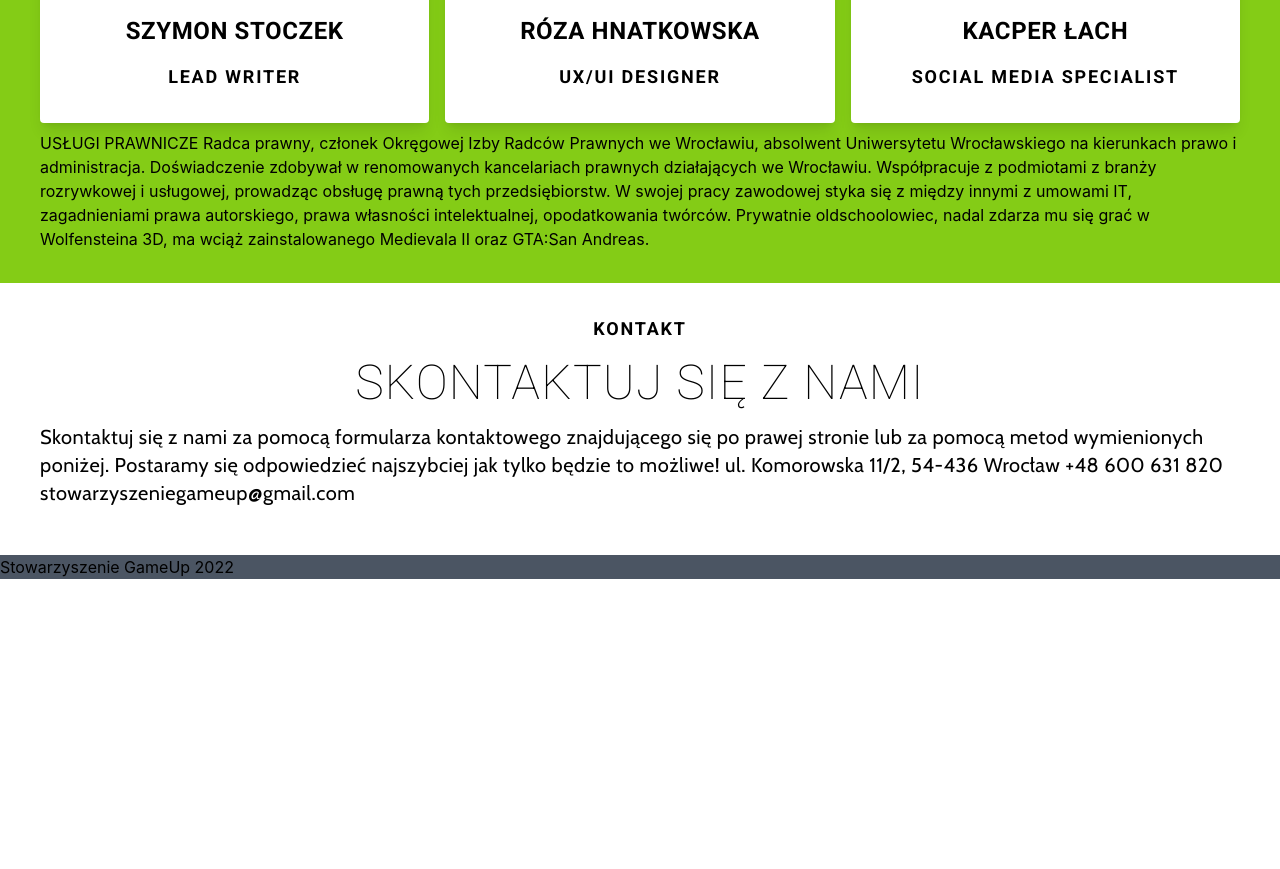
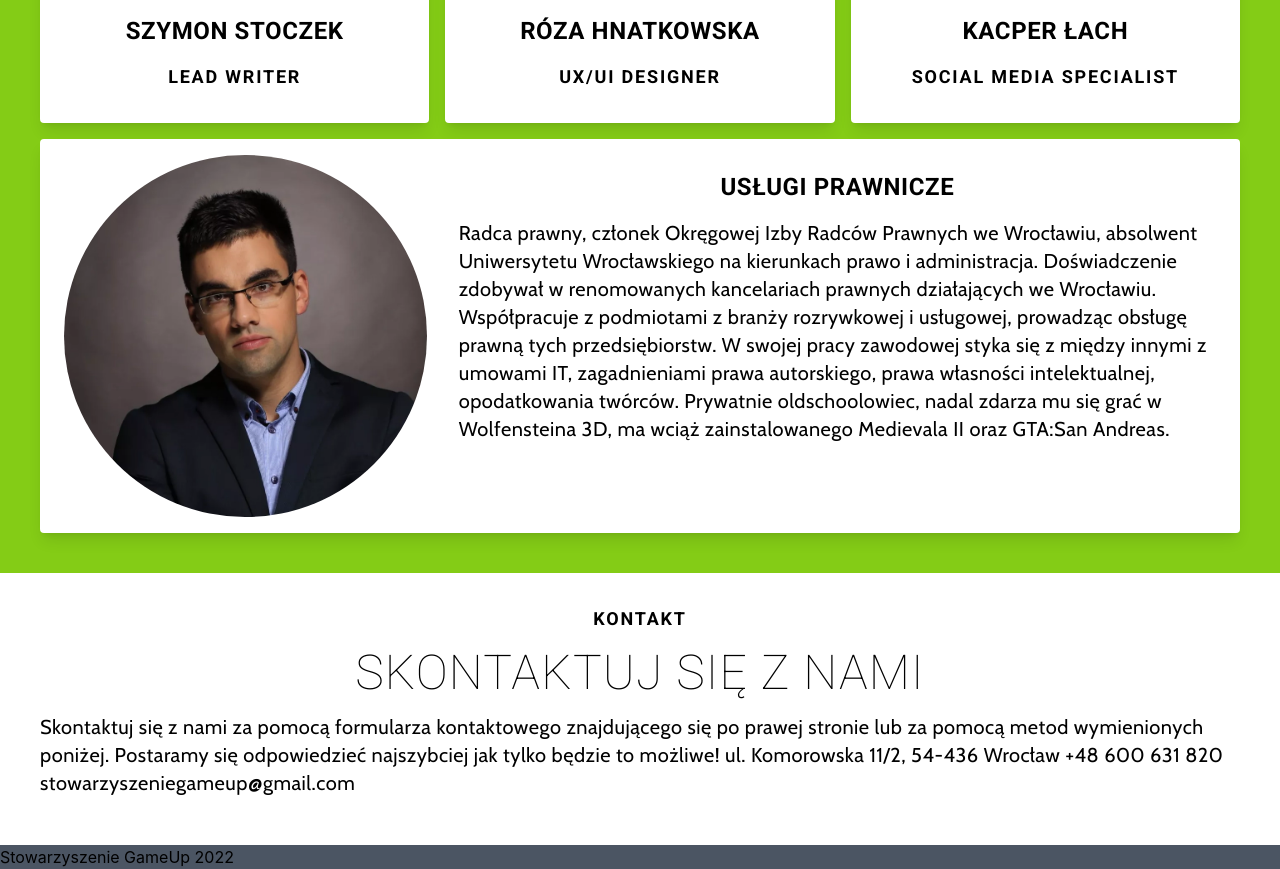
Before and after one commit to stowarzyszenie-gameup/gameup-website, a Next.js app: page / in a window 1280 px wide. Shown: the part 3160-4029 px from the top of the page. Before the commit the page ends 3739 px from the top, so only its background shows below. Built offline with nearby package versions, Linux system fonts and the light colour scheme.

Commit message:
Team section - law update

```diff
--- a/components/Team/index.tsx
+++ b/components/Team/index.tsx
@@ -1,6 +1,7 @@
 /* eslint-disable @next/next/no-img-element */
 import React from "react";
 import { H2, H3, H4 } from "../TextElements/headers";
+import { P } from "../TextElements/paragraph";
 import {
   adamPhoto,
   kacperPhoto,
@@ -8,6 +9,7 @@ import {
   rozaPhoto,
   szymonMakuchPhoto,
   szymonStoczekPhoto,
+  prawnikPhoto,
 } from "./images";
 
 import TeamCard from "./TeamCard";
@@ -61,17 +63,27 @@ const Team = () => {
             />
           ))}
         </ul>
-        <div>
-          USŁUGI PRAWNICZE Radca prawny, członek Okręgowej Izby Radców Prawnych
-          we Wrocławiu, absolwent Uniwersytetu Wrocławskiego na kierunkach prawo
-          i administracja. Doświadczenie zdobywał w renomowanych kancelariach
-          prawnych działających we Wrocławiu. Współpracuje z podmiotami z branży
-          rozrywkowej i usługowej, prowadząc obsługę prawną tych
-          przedsiębiorstw. W swojej pracy zawodowej styka się z między innymi z
-          umowami IT, zagadnieniami prawa autorskiego, prawa własności
-          intelektualnej, opodatkowania twórców. Prywatnie oldschoolowiec, nadal
-          zdarza mu się grać w Wolfensteina 3D, ma wciąż zainstalowanego
-          Medievala II oraz GTA:San Andreas.
+        <div className="grid grid-cols-1 lg:grid-cols-3 w-full h-full rounded overflow-hidden shadow-lg bg-white my-2 px-6 py-4 gap-8">
+          <img
+            src={prawnikPhoto.src}
+            alt=""
+            className="rounded-full w-3/5 sm:w-2/5 lg:w-full m-auto"
+          />
+          <div className="lg:col-start-2 lg:col-end-4">
+            <H4>USŁUGI PRAWNICZE</H4>
+            <P>
+              Radca prawny, członek Okręgowej Izby Radców Prawnych we Wrocławiu,
+              absolwent Uniwersytetu Wrocławskiego na kierunkach prawo i
+              administracja. Doświadczenie zdobywał w renomowanych kancelariach
+              prawnych działających we Wrocławiu. Współpracuje z podmiotami z
+              branży rozrywkowej i usługowej, prowadząc obsługę prawną tych
+              przedsiębiorstw. W swojej pracy zawodowej styka się z między
+              innymi z umowami IT, zagadnieniami prawa autorskiego, prawa
+              własności intelektualnej, opodatkowania twórców. Prywatnie
+              oldschoolowiec, nadal zdarza mu się grać w Wolfensteina 3D, ma
+              wciąż zainstalowanego Medievala II oraz GTA:San Andreas.
+            </P>
+          </div>
         </div>
       </div>
     </div>
```
Also changed, not shown: components/Team/images/prawnik.webp.
